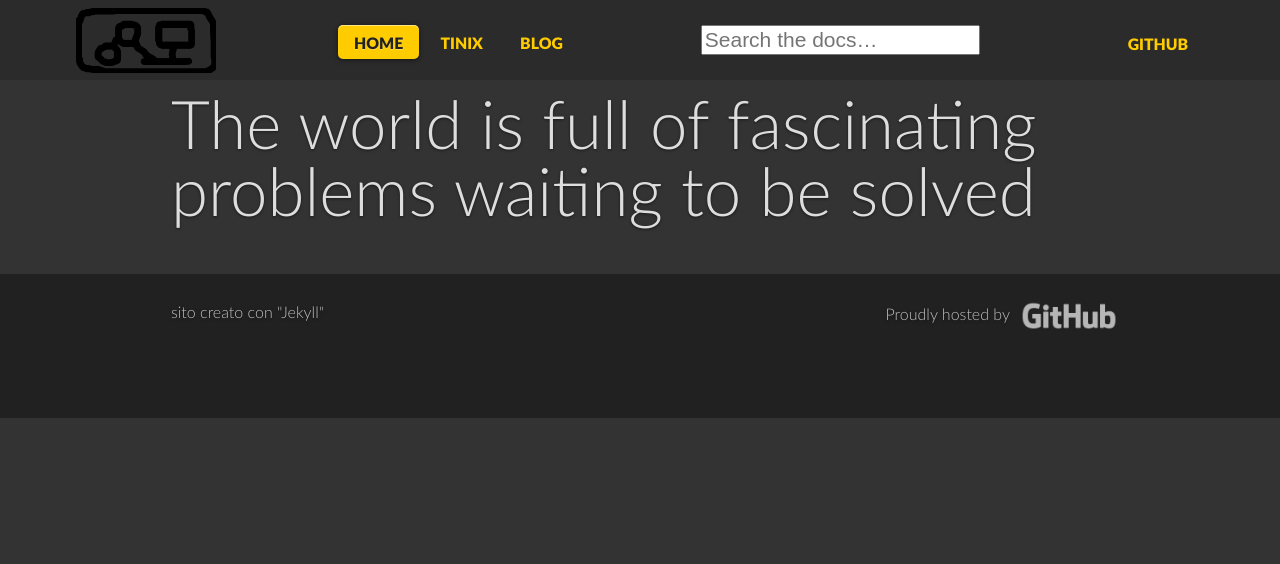
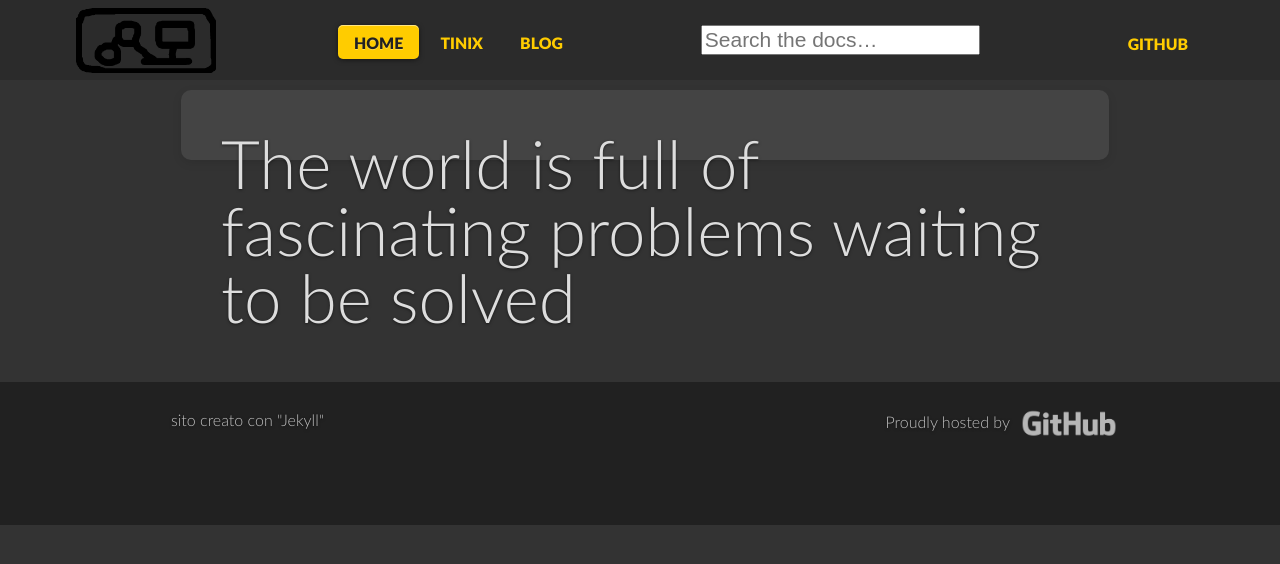
Before and after one commit to pablitocalvo/pablitocalvo.github.io, a Jekyll site: the page built from pages/index.html, in a window 1280 px wide. Shown: the top 564 px of the page. Built offline with Jekyll 4.4.1, drawn with Linux system fonts in a browser that asks for light colours; comment, search, counter and statistics services are not loaded.

Commit message:
home.lay rimesso <article>..

```diff
--- a/_layouts/home.lay.html
+++ b/_layouts/home.lay.html
@@ -5,10 +5,10 @@ layout: default.lay
   <div class="grid">
 
     <div class="unit whole">
-      <!--<article> -->
+    <article>
         <h1>{{ page.title }}</h1>
         {{ content }}
-      <!--</article> -->
+    </article>
     </div>
 
     <div class="clear"></div>
```
